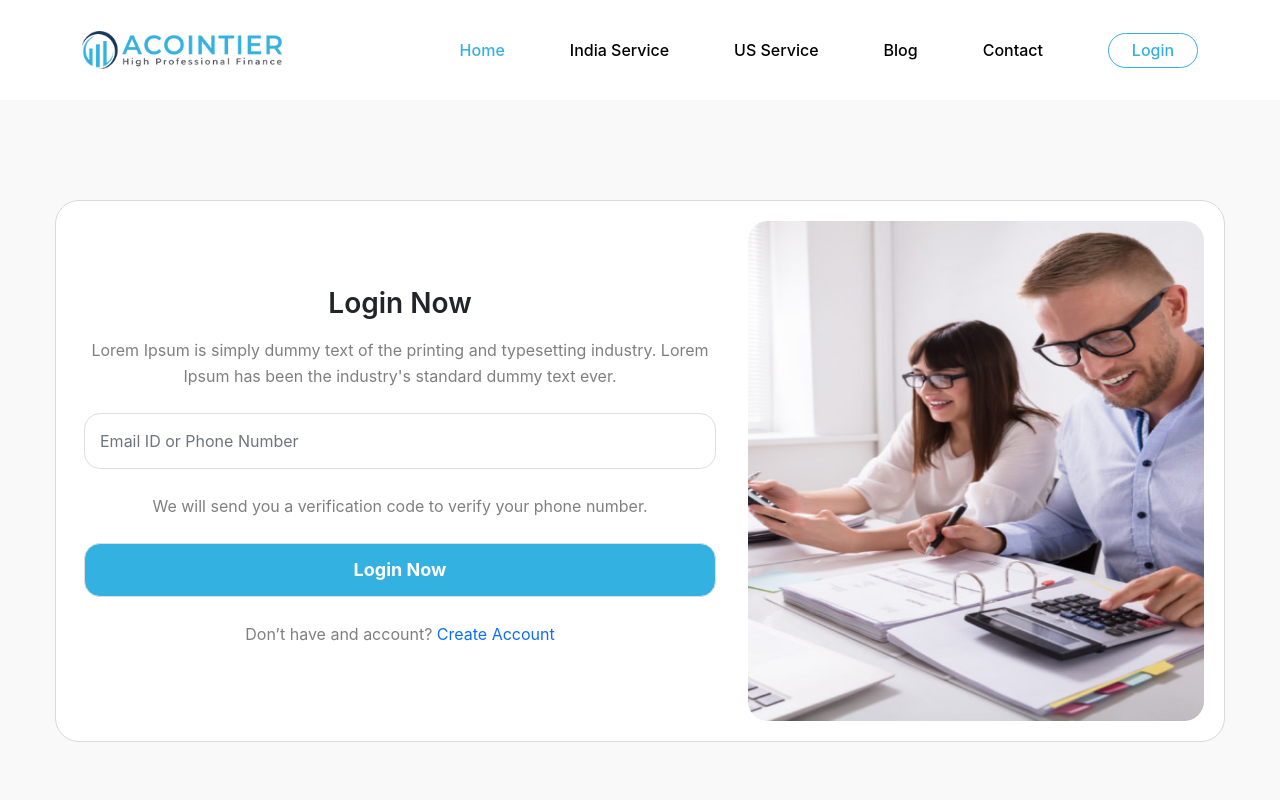
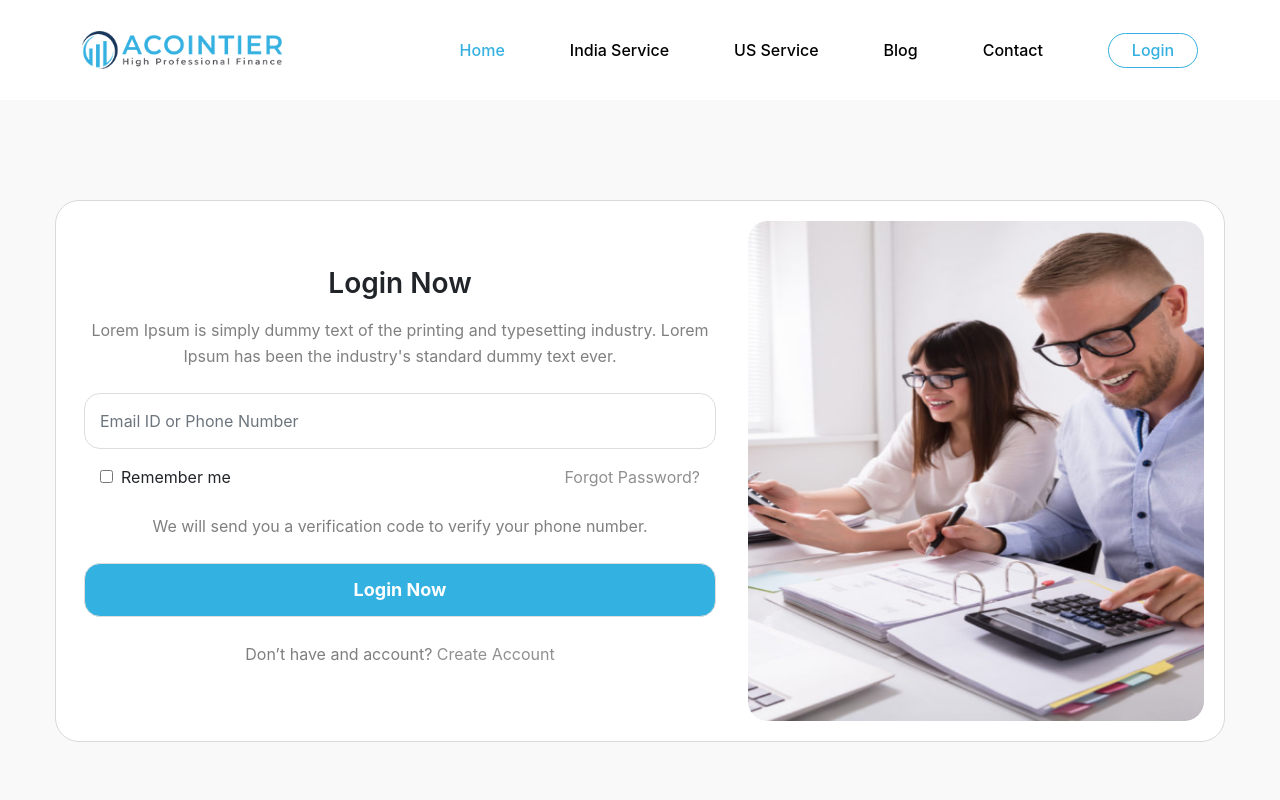
Before and after one commit to monirul360/ACOUNTIER, a React (Create React App) app: page /login in a window 1280 px wide. Shown: the top 800 px of the page. Built offline with nearby package versions, Linux system fonts and the light colour scheme.

Commit message:
reset page design

```diff
--- a/src/Component/BlogDetails/BlogDetails.js
+++ b/src/Component/BlogDetails/BlogDetails.js
@@ -1,7 +1,7 @@
 import React from 'react';
 import Client from '../Home/Client/Client';
 import PageTitle from '../PageTitle/PageTitle';
-import img from './../../Image/Page/20.png';
+import img from './../../Image/Page/blog2.png';
 const BlogDetails = () => {
     return (
         <div>
--- a/src/Component/BlogsGrid/BlogsGrid.js
+++ b/src/Component/BlogsGrid/BlogsGrid.js
@@ -1,7 +1,7 @@
 import React from 'react';
 import Client from '../Home/Client/Client';
 import PageTitle from '../PageTitle/PageTitle';
-import img from './../../Image/Page/30.png';
+import img from './../../Image/Page/blog.png';
 const BlogsGrid = () => {
 
     const post = [1, 2, 3, 4, 5, 6, 7, 8, 9];
--- a/src/Component/Login/Login.css
+++ b/src/Component/Login/Login.css
@@ -5,6 +5,14 @@
     margin: 100px 40px;
     border: 1px solid #d9d9d9;
     border-radius: 20px;
+}
+
+.login a {
+    font-weight: 400;
+    font-size: 16px;
+    line-height: 22px;
+    text-align: center;
+    color: #909090;
 }
 
 .login h5 {
--- a/src/Component/Login/Login.js
+++ b/src/Component/Login/Login.js
@@ -20,6 +20,15 @@ const Login = () => {
                                     name=""
                                     placeholder='Email ID or Phone Number'
                                     id="" />
+                                <div className="d-flex justify-content-between mx-3 mt-3 mb-3">
+                                    <div>
+                                        <input type="checkbox" name="" id="" />
+                                        <span className='ms-2'>Remember me</span>
+                                    </div>
+                                    <div>
+                                        <Link to='/resetpassword'>Forgot Password?</Link>
+                                    </div>
+                                </div>
                                 <p className='my-4'><span>We will send you a verification code to verify your phone number.</span></p>
 
                                 <input
--- a/src/Component/ResetPassword/ResetPassword.js
+++ b/src/Component/ResetPassword/ResetPassword.js
@@ -1,5 +1,5 @@
 import React from 'react';
-import img from './../../Image/Page/login.png';
+import img from './../../Image/Page/30.png';
 const ResetPassword = () => {
     return (
         <div>
```
Also changed, not shown: src/Image/Page/blog.png (added), src/Image/Page/blog2.png (added).
